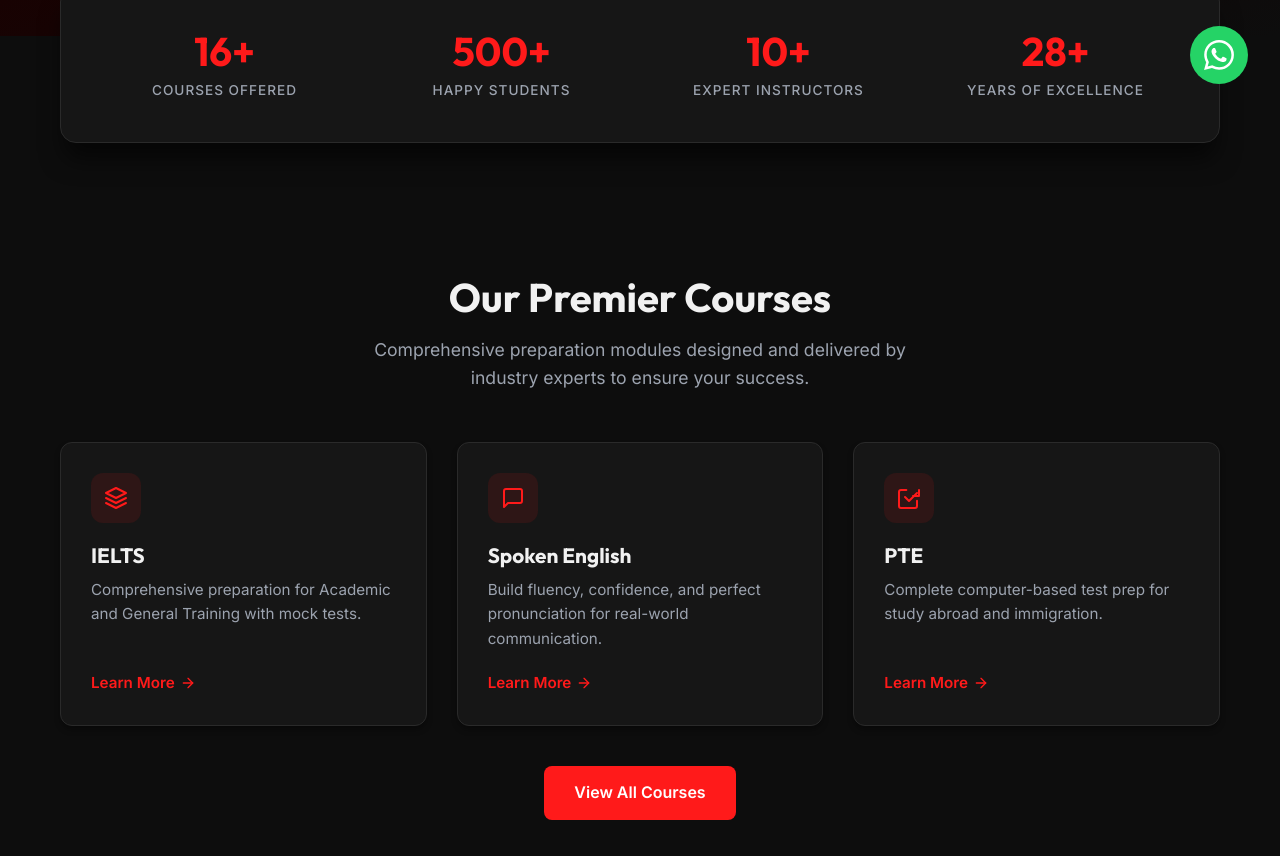
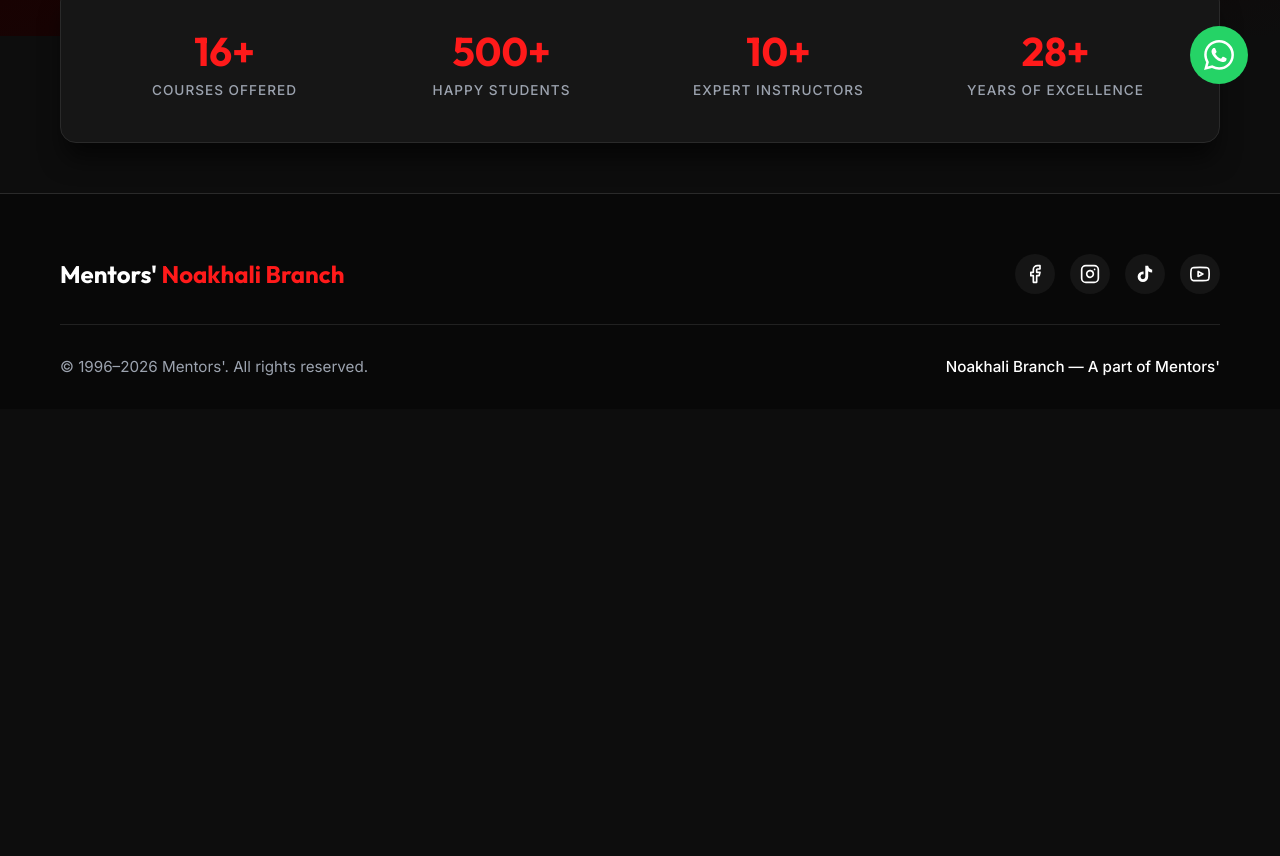
Before and after one commit to msneloy/Mentors, a plain HTML site: page index.html in a window 1280 px wide. Shown: the part 684-1540 px from the top of the page. After the commit the page ends 1093 px from the top, so only its background shows below. Drawn offline with Linux system fonts and the light colour scheme.

Commit message:
feat: remove 'Our Premier Courses' section from home page

```diff
--- a/index.html
+++ b/index.html
@@ -35,8 +35,11 @@
             </ul>
             <div class="nav-contact-info">
                 <a href="tel:+8801321207486" class="nav-phone-link">
-                    <svg width="16" height="16" viewBox="0 0 24 24" fill="none" stroke="currentColor" stroke-width="2" stroke-linecap="round" stroke-linejoin="round">
-                        <path d="M22 16.92v3a2 2 0 0 1-2.18 2 19.79 19.79 0 0 1-8.63-3.07 19.5 19.5 0 0 1-6-6 19.79 19.79 0 0 1-3.07-8.67A2 2 0 0 1 4.11 2h3a2 2 0 0 1 2 1.72 12.84 12.84 0 0 0 .7 2.81 2 2 0 0 1-.45 2.11L8.09 9.91a16 16 0 0 0 6 6l1.27-1.27a2 2 0 0 1 2.11-.45 12.84 12.84 0 0 0 2.81.7A2 2 0 0 1 22 16.92z"></path>
+                    <svg width="16" height="16" viewBox="0 0 24 24" fill="none" stroke="currentColor" stroke-width="2"
+                        stroke-linecap="round" stroke-linejoin="round">
+                        <path
+                            d="M22 16.92v3a2 2 0 0 1-2.18 2 19.79 19.79 0 0 1-8.63-3.07 19.5 19.5 0 0 1-6-6 19.79 19.79 0 0 1-3.07-8.67A2 2 0 0 1 4.11 2h3a2 2 0 0 1 2 1.72 12.84 12.84 0 0 0 .7 2.81 2 2 0 0 1-.45 2.11L8.09 9.91a16 16 0 0 0 6 6l1.27-1.27a2 2 0 0 1 2.11-.45 12.84 12.84 0 0 0 2.81.7A2 2 0 0 1 22 16.92z">
+                        </path>
                     </svg>
                     01321-207486
                 </a>
@@ -95,35 +98,7 @@
         </div>
     </section>
 
-    <!-- Course Highlights (teaser) -->
-    <section class="section-padding courses" id="courses" style="padding-top:80px; margin-top:0;">
-        <div class="container">
-            <div class="section-header">
-                <h2>Our Premier Courses</h2>
-                <p>Comprehensive preparation modules designed and delivered by industry experts to ensure your success.
-                </p>
-            </div>
-            <div class="courses-grid">
-                <script>
-                    const highlights = [
-                        { name: "IELTS", desc: "Comprehensive preparation for Academic and General Training with mock tests.", icon: "M12 2L2 7l10 5 10-5-10-5z M2 17l10 5 10-5M2 12l10 5 10-5" },
-                        { name: "Spoken English", desc: "Build fluency, confidence, and perfect pronunciation for real-world communication.", icon: "M21 15a2 2 0 0 1-2 2H7l-4 4V5a2 2 0 0 1 2-2h14a2 2 0 0 1 2 2v10z" },
-                        { name: "PTE", desc: "Complete computer-based test prep for study abroad and immigration.", icon: "M20 14.66V20a2 2 0 0 1-2 2H4a2 2 0 0 1-2-2V6a2 2 0 0 1 2-2h5.34 M8 11l4 4 8-8 M22 4v6h-6" },
-                    ];
-                    document.write(highlights.map(c => `
-                        <div class="course-card">
-                            <div class="course-icon"><svg width="24" height="24" viewBox="0 0 24 24" fill="none" stroke="currentColor" stroke-width="2" stroke-linecap="round" stroke-linejoin="round"><path d="${c.icon}"></path></svg></div>
-                            <h3>${c.name}</h3>
-                            <p>${c.desc}</p>
-                            <a href="courses.html" class="course-link">Learn More <svg width="16" height="16" viewBox="0 0 24 24" fill="none" stroke="currentColor" stroke-width="2" stroke-linecap="round" stroke-linejoin="round"><line x1="5" y1="12" x2="19" y2="12"></line><polyline points="12 5 19 12 12 19"></polyline></svg></a>
-                        </div>`).join(''));
-                </script>
-            </div>
-            <div style="text-align:center; margin-top:40px;">
-                <a href="courses.html" class="btn btn-primary">View All Courses</a>
-            </div>
-        </div>
-    </section>
+
 
     <!-- Footer -->
     <footer class="footer">
```
